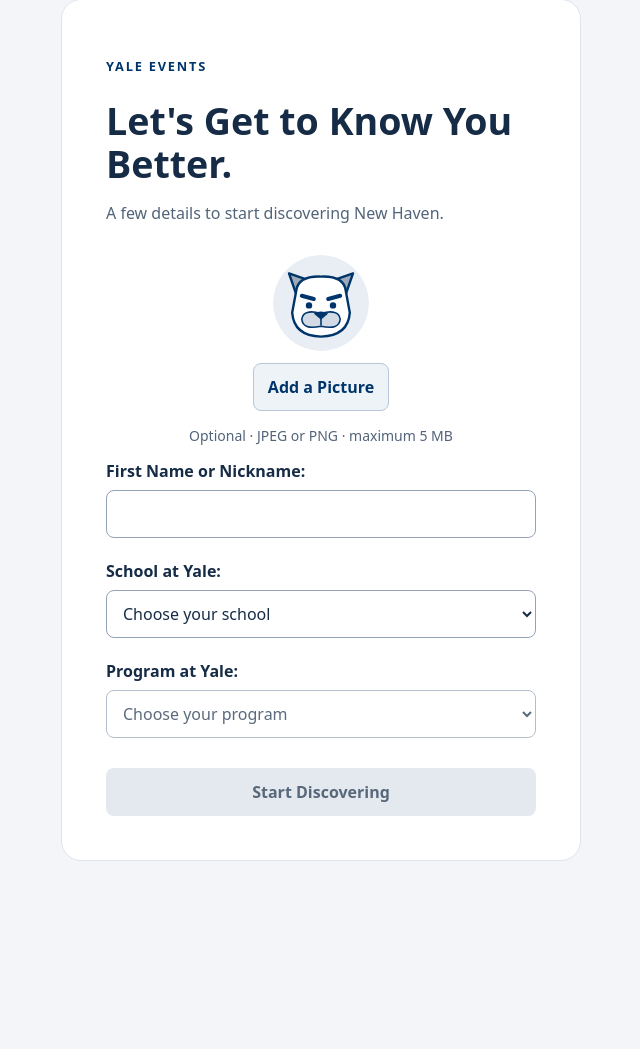
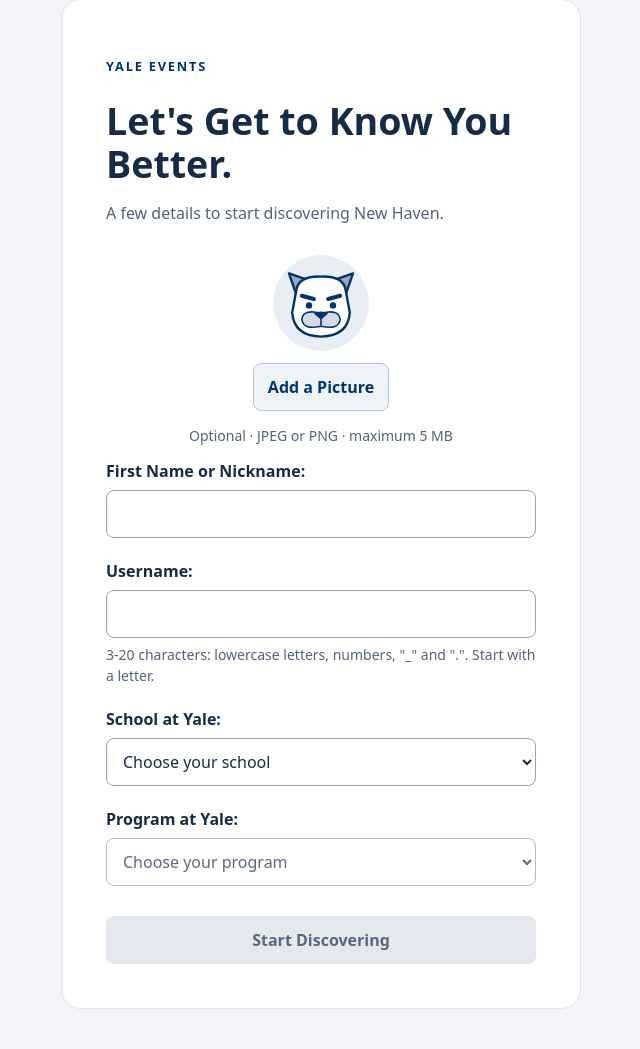
Before and after one commit to acebonkowski/mgt656-final-project, a Django app: page /onboarding/ in a window 1280 px wide. Shown: the part 65-1114 px from the top of the page, without its empty margins (319-959 px from the left). Before the commit the page ends 926 px from the top, so only its background shows below. Run offline with Django 5.2, Linux system fonts and the light colour scheme; the visitor is signed in with stand-in values (Sample User, id 1); data comes from the database, SQL or seed files in the repository; data that the repository does not hold is empty.

Commit message:
Ask for a username in onboarding (#95)
Co-Authored-By: Claude Opus 5.5 <noreply@anthropic.com>

```diff
--- /dev/null
+++ b/accounts/forms.py
@@ -0,0 +1,40 @@
+from django import forms
+
+from accounts import usernames
+from accounts.models import Profile
+
+
+class UsernameFieldMixin:
+    """The required username field shared by onboarding and /username/ (#95)."""
+
+    def add_username_field(self):
+        field = self.fields["username"]
+        field.required = True
+        field.label = "Username"
+        field.help_text = usernames.RULES_HELP
+        field.widget.attrs.update({
+            "autocomplete": "username",
+            "autocapitalize": "none",
+            "spellcheck": "false",
+            "maxlength": str(usernames.MAX_LENGTH),
+        })
+
+    def clean_username(self):
+        username = usernames.normalize(self.cleaned_data.get("username"))
+        if not username:
+            raise forms.ValidationError("This field is required.", code="required")
+        usernames.validate_username(username)
+        if usernames.is_taken(username, exclude_profile_pk=self.instance.pk):
+            raise forms.ValidationError(usernames.TAKEN_MESSAGE, code="taken")
+        return username
+
+
+class UsernameForm(UsernameFieldMixin, forms.ModelForm):
+    class Meta:
+        model = Profile
+        fields = ["username"]
+
+    def __init__(self, *args, **kwargs):
+        super().__init__(*args, **kwargs)
+        self.add_username_field()
+        self.fields["username"].widget.attrs["aria-describedby"] = "username-help username-errors"
--- a/core/forms.py
+++ b/core/forms.py
@@ -12,6 +12,7 @@ from django.core.files.uploadedfile import SimpleUploadedFile
 from django.template.loader import render_to_string
 from django.utils.safestring import mark_safe
 
+from accounts.forms import UsernameFieldMixin
 from accounts.models import Profile
 from core.models import EVENT_DESCRIPTION_MAX_LENGTH, EVENT_NAME_MAX_LENGTH, Event, Program, School
 from core.photo_validation import validate_event_photo
@@ -19,19 +20,20 @@ from core.photo_storage import StorageUnavailable
 from core.visibility import FORM_CHOICES
 
 
-class OnboardingForm(forms.ModelForm):
+class OnboardingForm(UsernameFieldMixin, forms.ModelForm):
     display_name = forms.CharField(max_length=100, label="First Name or Nickname",
                                   widget=forms.TextInput(attrs={"autocomplete": "given-name"}))
     school = forms.ModelChoiceField(queryset=School.objects.filter(is_active=True), empty_label="Choose your school")
 
     class Meta:
         model = Profile
-        fields = ["display_name", "school", "program"]
+        fields = ["display_name", "username", "school", "program"]
         labels = {"display_name": "First Name or Nickname", "program": "Program at Yale"}
         widgets = {"display_name": forms.TextInput(attrs={"autocomplete": "given-name"})}
 
     def __init__(self, *args, **kwargs):
         super().__init__(*args, **kwargs)
+        self.add_username_field()
         self.fields["school"].label = "School at Yale"
         self.fields["program"].empty_label = "Choose your program"
         self.fields["program"].queryset = Program.objects.none()
@@ -47,7 +49,9 @@ class OnboardingForm(forms.ModelForm):
         if school_id is not None:
             self.fields["program"].queryset = Program.objects.filter(school_id=school_id, school__is_active=True)
         for name, field in self.fields.items():
-            field.widget.attrs["aria-describedby"] = f"{name}-errors"
+            field.widget.attrs["aria-describedby"] = (
+                f"{name}-help {name}-errors" if field.help_text else f"{name}-errors"
+            )
             if self.is_bound and name in self.errors:
                 field.widget.attrs["aria-invalid"] = "true"
 
--- a/core/static/core/onboarding.css
+++ b/core/static/core/onboarding.css
@@ -21,4 +21,5 @@ button:disabled { background: #e4e9ef; color: #58687b; cursor: not-allowed; }
 :focus-visible { outline: 3px solid #387bc0; outline-offset: 3px; }
 [aria-invalid="true"] { border-color: #ac2430; }
 .errors { color: #ac2430; font-size: .9rem; margin-top: 6px; }
+.field-help { color: #52647a; font-size: .875rem; line-height: 1.5; margin: 6px 0 0; }
 .errorlist { margin: 0; padding-left: 20px; }
--- a/core/static/core/onboarding.js
+++ b/core/static/core/onboarding.js
@@ -1,6 +1,7 @@
 (() => {
   const form = document.getElementById('onboarding-form');
   const name = document.getElementById('id_display_name');
+  const username = document.getElementById('id_username');
   const school = document.getElementById('id_school');
   const program = document.getElementById('id_program');
   const button = document.getElementById('start-discovering');
@@ -8,7 +9,7 @@
   let photoBusy = false;
 
   function updateButton() {
-    button.disabled = photoBusy || !name.value.trim() || !school.value || !program.value || !form.checkValidity();
+    button.disabled = photoBusy || !name.value.trim() || !username.value.trim() || !school.value || !program.value || !form.checkValidity();
   }
 
   function showError(field) {
@@ -28,7 +29,7 @@
     program.removeAttribute('aria-invalid');
     updateButton();
   });
-  [name, school, program].forEach(field => {
+  [name, username, school, program].forEach(field => {
     field.addEventListener('blur', () => showError(field));
     field.addEventListener('input', () => {
       if (field.getAttribute('aria-invalid') === 'true') showError(field);
@@ -40,7 +41,7 @@
     updateButton();
     if (button.disabled) {
       event.preventDefault();
-      [name, school, program].forEach(showError);
+      [name, username, school, program].forEach(showError);
     }
   });
   program.disabled = !school.value;
--- a/core/views.py
+++ b/core/views.py
@@ -24,6 +24,8 @@ from core.favorite_views import favorite_context
 from core.attendance import can_answer, exclude_not_going
 from core.visibility import can_view, visible_events
 from core.ics import build_ics
+from accounts import usernames
+from accounts.middleware import mark_username_set
 from accounts.models import Profile
 from core.models import DEFAULT_EVENT_IMAGE, Event, EventAttendance, Program
 from core.map_places import YALE_AREA_PLACES
@@ -43,14 +45,23 @@ def onboarding(request):
     profile, _ = Profile.objects.get_or_create(user=request.user)
     form = OnboardingForm(request.POST if request.method == "POST" else None, instance=profile)
     if request.method == "POST" and form.is_valid():
-        with transaction.atomic():
-            # Update only onboarding fields so a concurrent photo upload is preserved.
-            profile = Profile.objects.select_for_update().get(pk=profile.pk)
-            profile.display_name = form.cleaned_data["display_name"]
-            profile.program = form.cleaned_data["program"]
-            profile.onboarding_complete = True
-            profile.save(update_fields=["display_name", "program", "onboarding_complete", "updated_at"])
-        return redirect(getattr(settings, "ONBOARDING_SUCCESS_URL", "home"))
+        try:
+            with transaction.atomic():
+                # Update only onboarding fields so a concurrent photo upload is preserved.
+                profile = Profile.objects.select_for_update().get(pk=profile.pk)
+                profile.display_name = form.cleaned_data["display_name"]
+                profile.username = form.cleaned_data["username"]
+                profile.program = form.cleaned_data["program"]
+                profile.onboarding_complete = True
+                profile.save(update_fields=[
+                    "display_name", "username", "program", "onboarding_complete", "updated_at",
+                ])
+        except IntegrityError:
+            # Someone took the username between validation and saving (#95).
+            form.add_error("username", usernames.TAKEN_MESSAGE)
+        else:
+            mark_username_set(request)
+            return redirect(getattr(settings, "ONBOARDING_SUCCESS_URL", "home"))
     return render(request, "core/onboarding.html", {
         "form": form,
         "profile": profile,
--- a/templates/core/onboarding.html
+++ b/templates/core/onboarding.html
@@ -33,6 +33,7 @@
       <div class="field">
         {{ field.label_tag }}
         {{ field }}
+        {% if field.help_text %}<p class="field-help" id="{{ field.name }}-help">{{ field.help_text }}</p>{% endif %}
         <div class="errors" id="{{ field.name }}-errors" aria-live="polite">{{ field.errors }}</div>
       </div>
       {% endfor %}
```
Also changed, not shown: core/tests/test_onboarding.py (+3 -3 lines), core/tests/test_onboarding_integration.py (+1 -1 lines).
